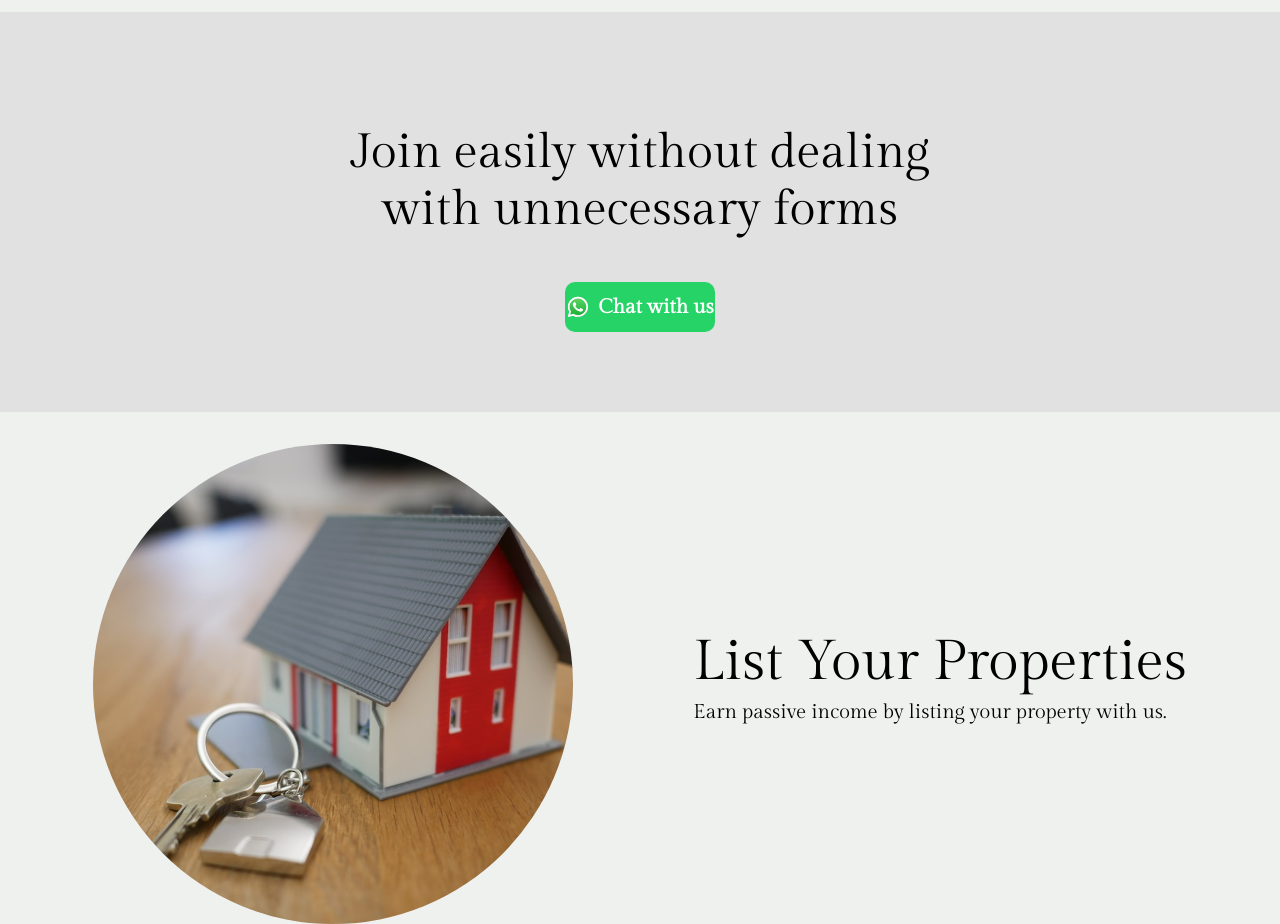
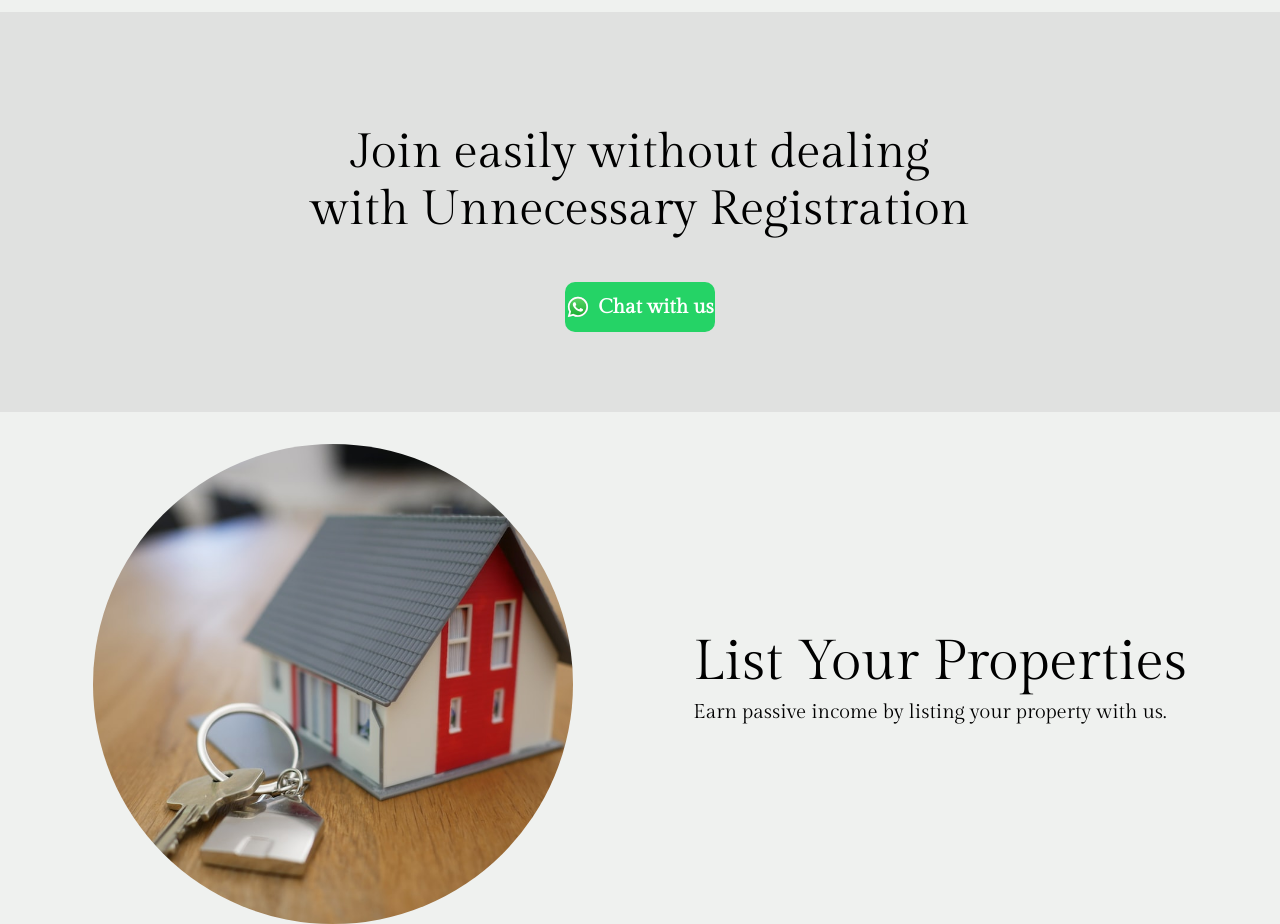
Before and after one commit to Tan1shqC/Beiyo-Fork, a React (Create React App) app: page / in a window 1280 px wide. Shown: the part 1380-2304 px from the top of the page. Built offline with nearby package versions, Linux system fonts and the light colour scheme.

Commit message:
Update Hero.js

```diff
--- a/src/components/Hero.js
+++ b/src/components/Hero.js
@@ -24,7 +24,7 @@ function Hero() {
 
     </div>
     <div className="feature-content2" id='featurecontent2'>
-        <h1>Join easily without dealing <br /> with unnecessary forms</h1>
+        <h1>Join easily without dealing <br /> with Unnecessary Registration</h1>
         <div className='whatsapp'>
         <a className='whatsapplink' href="https://wa.me/918305523140"><img src={whatsapp} alt="" />Chat with us</a>
     </div>
```
